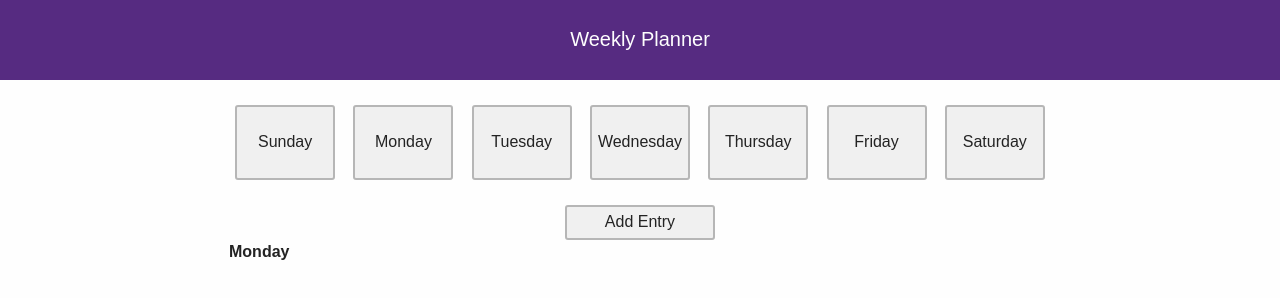
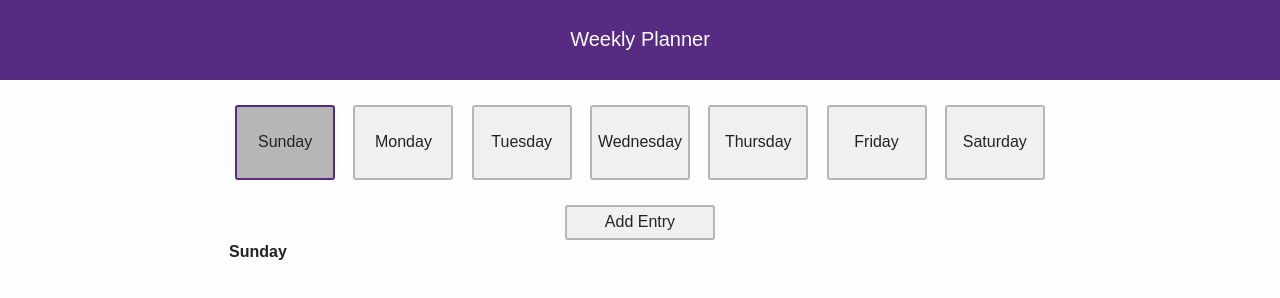
Before and after one commit to OSAdams/week-planner, a website: page pages/index.html in a window 1280 px wide. Both pictures are taken after a click on the element "Sunday". Drawn offline with Linux system fonts and the light colour scheme; a web font is replaced by a local one.

Commit message:
update functionality and css rule sets for weekday selection. WIP. #2

```diff
--- a/css/styles.css
+++ b/css/styles.css
@@ -20,15 +20,18 @@ button.add-entry {
   border: 2px solid #b6b6b6;
   border-radius: 3px;
   background-color: #f0f0f0;
-  transition: background-color 0.15s ease;
 }
 
 div.day,
-div.day > p,
 div.add-entry,
 div.add-entry > p,
 button.submit-entry {
   cursor: pointer;
+}
+
+div.day {
+  transition: background-color 0.15s ease-in;
+  transition: border 0.15s ease-in;
 }
 
 .day {
@@ -96,7 +99,6 @@ button.submit-entry {
   float: right;
 }
 
-div.day:active,
 div.add-entry:active,
 button.submit-entry:active {
   background-color: #b6b6b6;
@@ -118,6 +120,12 @@ select:last-child {
   display: none;
 }
 
-.active-border {
-  border-color: #562b81;
+div.day:active {
+  border: 2px solid #562b81;
+  background-color: #b6b6b6;
 }
+
+div.day.active-border {
+  border: 2px solid #562b81;
+  background-color: #b6b6b6;
+}
--- a/js/main.js
+++ b/js/main.js
@@ -5,20 +5,25 @@ const weekDays = document.querySelector('#week-days');
 const addEntry = document.querySelector('#add-entry');
 const entryForm = document.querySelector('#entry-form');
 const entryModal = document.querySelector('.entry-modal');
+const tableDayTitle = document.querySelector('#table-title');
 
-function weekDayHash(event) {
-  window.location.hash = '#' + event.target.textContent;
-  const windowHash = event.target.textContent;
-  // eslint-disable-next-line
-  console.log(windowHash);
-  // for (let dayIndex = 0; dayIndex < weekDays.children.length; dayIndex++) {
-  //   if (event.target.textContent === window.location.hash.slice(1)) {
-  //     event.target.className += ' active-border';
-  //   }
-  // }
+function updateDay(event) {
+  if (event.target.className !== 'day fl-ai-jc-cen') {
+    return null;
+  } else {
+    window.location.hash = '#' + event.target.textContent;
+    for (let dayIndex = 0; dayIndex < weekDays.children.length; dayIndex++) {
+      if (weekDays.children[dayIndex].textContent === window.location.hash.slice(1)) {
+        weekDays.children[dayIndex].className += ' active-border';
+        tableDayTitle.textContent = event.target.textContent;
+      } else {
+        weekDays.children[dayIndex].className = 'day fl-ai-jc-cen';
+      }
+    }
+  }
 }
 
-weekDays.addEventListener('click', weekDayHash);
+weekDays.addEventListener('click', updateDay);
 
 addEntry.addEventListener('click', event => {
   entryModal.setAttribute('class', 'entry-modal fl-ai-jc-cen');
--- a/pages/index.html
+++ b/pages/index.html
@@ -37,7 +37,7 @@
       <div class="row">
         <div class="column-full fl-row space-around" id="week-days">
           <div class="day fl-ai-jc-cen" id="sunday">Sunday</div>
-          <div class="day fl-ai-jc-cen" id="monday">Monday</div>
+          <div class="day fl-ai-jc-cen active-border" id="monday">Monday</div>
           <div class="day fl-ai-jc-cen" id="tuesday">Tuesday</div>
           <div class="day fl-ai-jc-cen" id="wednesday">Wednesday</div>
           <div class="day fl-ai-jc-cen" id="thursday">Thursday</div>
@@ -61,7 +61,7 @@
           <table>
             <thead>
               <tr>
-                <th colspan="3">
+                <th colspan="3" id="table-title">
                   Monday
                 </th>
               </tr>
@@ -84,7 +84,7 @@
         <form id="entry-form">
           <div class="row">
             <div class="column-full">
-              <select name="day-of-the-week" id="day-select">
+              <select name="day-of-the-week" id="day-select" required>
                 <option value="">Day of the Week</option>
                 <option value="sunday">Sunday</option>
                 <option value="monday">Monday</option>
@@ -94,7 +94,7 @@
                 <option value="friday">Friday</option>
                 <option value="saturday">Saturday</option>
               </select>
-              <select name="time-of-day" id="time-select">
+              <select name="time-of-day" id="time-select" required>
                 <option value="">Time</option>
                 <option value="0">00:00</option>
                 <option value="1">01:00</option>
@@ -125,7 +125,7 @@
           </div>
           <div class="row">
             <div class="column-full">
-              <textarea name="description" id="description-text" placeholder="Description"></textarea>
+              <textarea name="description" id="description-text" placeholder="Description" required></textarea>
             </div>
           </div>
           <div class="row">
```
